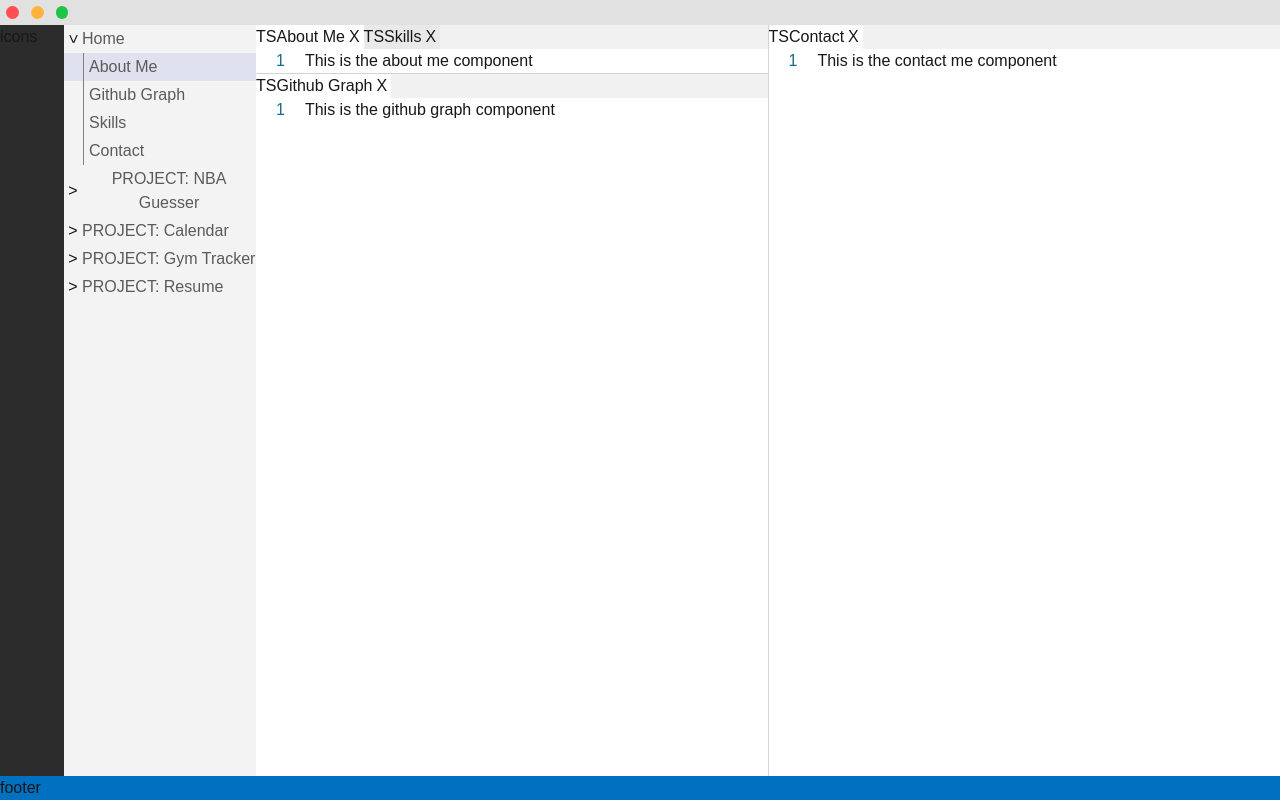
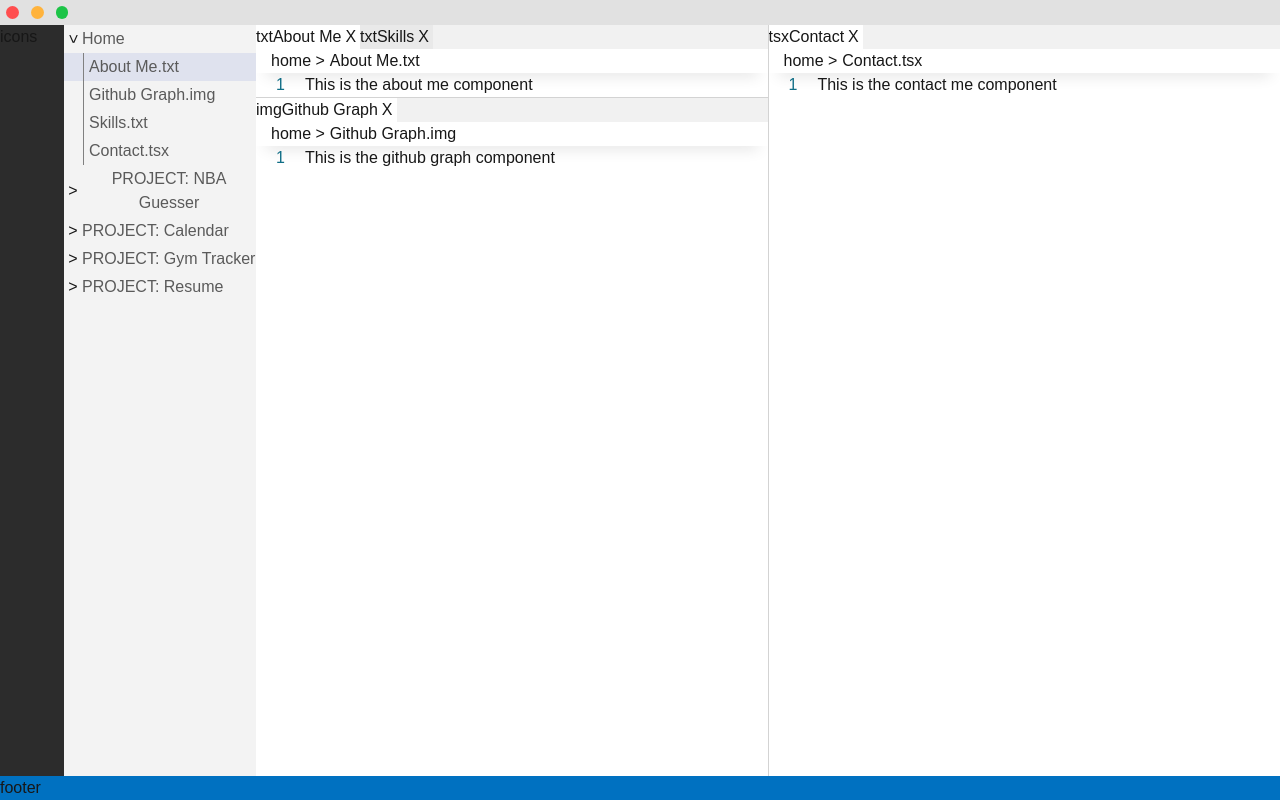
Before and after one commit to cammando016/2026-portfolio, a Next.js app in the folder 2026-portfolio/: page / in a window 1280 px wide. Built offline with nearby package versions, Linux system fonts and the light colour scheme.

Commit message:
Add file extension property to files and show pathname above file content

```diff
--- a/2026-portfolio/app/projects/[slug]/page.tsx
+++ b/2026-portfolio/app/projects/[slug]/page.tsx
@@ -26,6 +26,7 @@ export default async function ProjectPage(props : Props) {
             fileName: 'README',
             lineCount: readmeContent.split(`\n`).length,
             fileOpen: true,
+            fileExtension: 'md',
             activeFileInQuarter: true,
             contentComponent: 'readme',
             content: readmeContent,
--- a/2026-portfolio/components/CodeFile.tsx
+++ b/2026-portfolio/components/CodeFile.tsx
@@ -41,7 +41,7 @@ export default function CodeFile ( props : Props ) {
 
     return (
         <div className={`${styles.container} ${globalStyles.greyBorderRight}`}>
-            <div className={`${globalStyles.rowFlex}`}>
+            <div className={`${globalStyles.rowFlex} ${styles.screenQuarterContent}`}>
                 {lineNums.length > 0 &&
                     <div className={`${styles.lineNumsContainer}`}>
                         {
--- a/2026-portfolio/components/CodeFileNameTab.tsx
+++ b/2026-portfolio/components/CodeFileNameTab.tsx
@@ -8,6 +8,7 @@ import React from 'react';
 interface Props {
     fileName: string,
     fileKey: string,
+    fileExtension: string,
     activeFileInQuarter: boolean,
 }
 
@@ -23,7 +24,7 @@ export default function CodeFileNameTab(props: Props) {
     return (
         <div draggable onDragStart={handleDragStart} className={`${globalStyles.rowFlex} ${styles.fileName} ${props.activeFileInQuarter ? styles.fileNameActive : styles.fileNameInactive}`}>
             <div className={`${globalStyles.rowFlex}`} onClick={() => updateQuarterActiveFile(props.fileKey)} >
-                <p className={`${styles.paddingSides}`}>TS</p>
+                <p className={`${styles.paddingSides}`}>{props.fileExtension}</p>
                 <p className={`${styles.paddingSides}`}>{props.fileName}</p>
             </div>
             <button className={`${globalStyles.hover} ${styles.closeFileButton}`} onClick={() => closeFile(props.fileKey)}>X</button>
--- a/2026-portfolio/components/QuarterContent.tsx
+++ b/2026-portfolio/components/QuarterContent.tsx
@@ -7,6 +7,7 @@ import globalStyles from '../styles/global.module.scss';
 import { FileData } from "../types/Files";
 import { useCurrentFileDataStore } from "../store/fileDataStoreContext";
 import React, { useRef, useState } from "react";
+import { usePathname } from "next/navigation";
 
 interface Props {
     quarterFiles: FileData[],
@@ -19,6 +20,13 @@ type EdgeZone = 'bottom' | 'right' | null;
 const EDGE_THRESHOLD : number = 0.2;
 
 export default function QuarterContent (props : Props) {
+    //Get pathname to fill out file being viewed in quarter
+    const pathname = usePathname();
+    const pathnamePieces : string[] = pathname.split('/').slice(1);
+    if (pathnamePieces.length === 1) pathnamePieces[0] = 'home';
+
+    const activeFile = props.quarterFiles.filter(f => f.activeFileInQuarter)[0];
+    const needsGrow = !!activeFile?.screenshots;
     const updateActiveScreenQuarter = useCurrentFileDataStore(state => state.updateActiveScreenQuarter);
     const updateFileScreenQuarter = useCurrentFileDataStore(state => state.updateFileScreenQuarter);
     const [isDragging, setIsDragging] = useState<boolean>(false);
@@ -77,7 +85,7 @@ export default function QuarterContent (props : Props) {
     return (
         <div
             ref={containerRef}
-            className={`${codeFileStyles.screenQuarterContainer} ${isDragging && !edgeZone ? codeFileStyles.dragOver : ''}`}
+            className={`${codeFileStyles.screenQuarterContainer} ${needsGrow ? codeFileStyles.screenQuarterContainerGrow : ''}  ${isDragging && !edgeZone ? codeFileStyles.dragOver : ''}`}
             onClick={() => updateActiveScreenQuarter(props.quarter)}
             onDragEnter={handleDragEnter}
             onDragOver={handleDragOver}
@@ -89,12 +97,18 @@ export default function QuarterContent (props : Props) {
             )}
             <div className={`${codeFileStyles.fileBar} ${globalStyles.rowFlex}`}>
                 {
-                    props.quarterFiles.map(f => <CodeFileNameTab key={f.key} fileName={f.fileName} fileKey={f.key} activeFileInQuarter={f.activeFileInQuarter} />)
+                    props.quarterFiles.map(f => <CodeFileNameTab key={f.key} fileName={f.fileName} fileExtension={f.fileExtension} fileKey={f.key} activeFileInQuarter={f.activeFileInQuarter} />)
                 }
             </div>
-            {
-                props.quarterFiles.length > 0 && <CodeFile file={props.quarterFiles.filter(f => f.activeFileInQuarter)[0]} />
-            }
+            {props.quarterFiles.length > 0 && (
+                <div className={`${codeFileStyles.codeFileWrapper}`}>
+                    <div className={`${globalStyles.rowFlex} ${codeFileStyles.pathnameContainer}`}>
+                        {pathnamePieces.map(p => <p className={`${codeFileStyles.pathnamePiece}`} key={p}>{`${p} >`}</p> )}
+                        <p className={`${codeFileStyles.pathnamePiece}`}>{activeFile.fileName}.{activeFile.fileExtension}</p>
+                    </div>
+                    <CodeFile file={props.quarterFiles.filter(f => f.activeFileInQuarter)[0]} />
+                </div>
+            )}
         </div>
     )
 }
--- a/2026-portfolio/components/SectionLinks.tsx
+++ b/2026-portfolio/components/SectionLinks.tsx
@@ -28,7 +28,7 @@ export default function SectionLinks (props: Props) {
 
     return (
         <div>
-            <div className={`${globalStyles.rowFlex} ${globalStyles.paddingTopBottom} ${!isActiveSection ? globalStyles.hover : ''}`}>
+            <div onClick={() => router.push(props.link)} className={`${globalStyles.rowFlex} ${globalStyles.paddingTopBottom} ${!isActiveSection ? globalStyles.hover : ''}`}>
                 <button onClick={isActiveSection ? () => setShowLinks(!showLinks) : () => router.push(props.link)}><span className={`${styles.sectionLinksChevron} ${isActiveSection ? globalStyles.hover : ''} ${(showLinks && isActiveSection) ? styles.sectionLinksChevronExpanded : ''}`}>{`>`}</span></button>
                 <button disabled={isActiveSection} onClick={() => router.push(props.link)} className={styles.linkText} >{props.sectionName}</button>
             </div>
@@ -38,7 +38,7 @@ export default function SectionLinks (props: Props) {
                 return (
                     <div onClick={() => openFile(f.key)} role='button' key={f.key} className={`${styles.fileRowOuter} ${isFocused ? styles.focusedFile : globalStyles.hover}`}>
                         <div className={`${styles.fileRowInner} ${globalStyles.paddingTopBottom} ${styles.linkText}`}>
-                            <div className={`${styles.fileButton}`}>{f.fileName}</div>
+                            <div className={`${styles.fileButton}`}>{f.fileName}.{f.fileExtension}</div>
                         </div>
                     </div>
                 );
--- a/2026-portfolio/components/contentComponents/ProjectLinks.tsx
+++ b/2026-portfolio/components/contentComponents/ProjectLinks.tsx
@@ -1,3 +1,5 @@
+import globalStyles from '../../styles/global.module.scss';
+
 interface Props {
     projectLink?: string,
     githubLink?: string
@@ -5,7 +7,7 @@ interface Props {
 
 export default function ProjectLinks (props : Props) {
     return (
-        <div>
+        <div className={`${globalStyles.columnFlex}`}>
             {props.projectLink && <a target="blank" href={props.projectLink} >click to visit project</a>}
             {props.githubLink && <a target="blank" href={props.githubLink} >click to visit repo</a>}
         </div>
--- a/2026-portfolio/components/contentComponents/Screenshots.tsx
+++ b/2026-portfolio/components/contentComponents/Screenshots.tsx
@@ -1,6 +1,6 @@
 'use client'
 
-import { useState, useEffect, useRef, useCallback, useMemo } from "react";
+import { useState, useEffect, useRef, useCallback } from "react";
 import { StaticImageData } from "next/image";
 import styles from '../../styles/screenshots.module.scss';
 import Image from "next/image";
--- a/2026-portfolio/store/homeFileDataStore.ts
+++ b/2026-portfolio/store/homeFileDataStore.ts
@@ -1,8 +1,8 @@
 import { createFileDataStore } from "./createFileDataStore";
 
 export const useHomeFileDataStore = createFileDataStore([
-    { key: crypto.randomUUID(), screenQuarter: 1, fileName: 'About Me', lineCount: 20, fileOpen: true, activeFileInQuarter: true, contentComponent: 'aboutMe' },
-    { key: crypto.randomUUID(), screenQuarter: 2, fileName: 'Github Graph', lineCount: 6, fileOpen: true, activeFileInQuarter: true, contentComponent: 'githubGraph' },
-    { key: crypto.randomUUID(), screenQuarter: 1, fileName: 'Skills', lineCount: 8, fileOpen: true, activeFileInQuarter: false, contentComponent: 'skills' },
-    { key: crypto.randomUUID(), screenQuarter: 3, fileName: 'Contact', lineCount: 15, fileOpen: true, activeFileInQuarter: true, contentComponent: 'contactMe' },
+    { key: crypto.randomUUID(), screenQuarter: 1, fileName: 'About Me', fileExtension: 'txt', lineCount: 20, fileOpen: true, activeFileInQuarter: true, contentComponent: 'aboutMe' },
+    { key: crypto.randomUUID(), screenQuarter: 2, fileName: 'Github Graph', fileExtension: 'img', lineCount: 6, fileOpen: true, activeFileInQuarter: true, contentComponent: 'githubGraph' },
+    { key: crypto.randomUUID(), screenQuarter: 1, fileName: 'Skills', fileExtension: 'txt', lineCount: 8, fileOpen: true, activeFileInQuarter: false, contentComponent: 'skills' },
+    { key: crypto.randomUUID(), screenQuarter: 3, fileName: 'Contact', fileExtension: 'tsx', lineCount: 15, fileOpen: true, activeFileInQuarter: true, contentComponent: 'contactMe' },
 ])
--- a/2026-portfolio/styles/codeFile.module.scss
+++ b/2026-portfolio/styles/codeFile.module.scss
@@ -1,5 +1,6 @@
 .container {
     display: flex;
+    flex-direction: column;
     flex: 1;
     min-height: 0;
     overflow-y: auto;
@@ -37,7 +38,7 @@
     padding: 0px 20px;
     display: flex;
     flex-direction: column;
-    justify-content: space-between;
+    justify-content: flex-start;
 }
 
 .screenQuarterContainer {
@@ -50,6 +51,15 @@
     &:last-child {
         flex: 1;
     }
+}
+
+.screenQuarterContent {
+    flex: 1;
+    min-height: 0;
+}
+
+.screenQuarterContainerGrow {
+    flex: 1;
 }
 
 .dragOver {
@@ -84,3 +94,20 @@
 .markdownContent > * {
     margin-bottom: 24px;
 }
+
+.codeFileWrapper {
+    display: flex;
+    flex-direction: column;
+    flex: 1;
+    min-height: 0;
+}
+
+.pathnameContainer {
+    box-shadow: 0px 10px 15px -10px rgba(0, 0, 0, 0.3);
+    padding-left: 15px;
+    flex-shrink: 0;
+}
+
+.pathnamePiece {
+    margin-right: 5px;
+}
--- a/2026-portfolio/types/Files.ts
+++ b/2026-portfolio/types/Files.ts
@@ -10,6 +10,7 @@ export interface FileData {
     fileOpen: boolean,
     activeFileInQuarter: boolean,
     contentComponent: ContentComponentKey,
+    fileExtension: string,
     content?: string,
     projectLink? : string,
     githubLink?: string,
```
Also changed, not shown: 2026-portfolio/data/projectsConfig.ts (+14 -7 lines).
